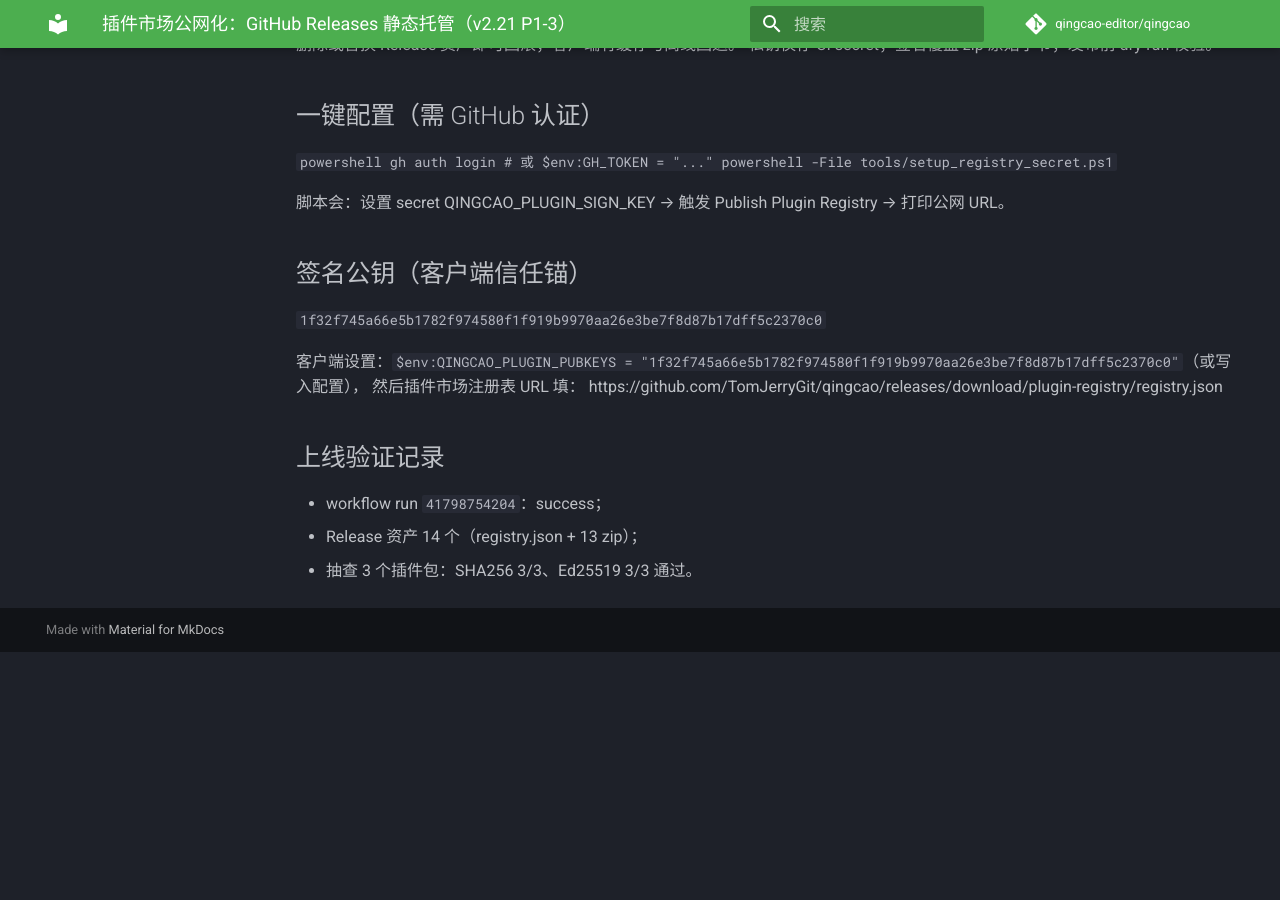
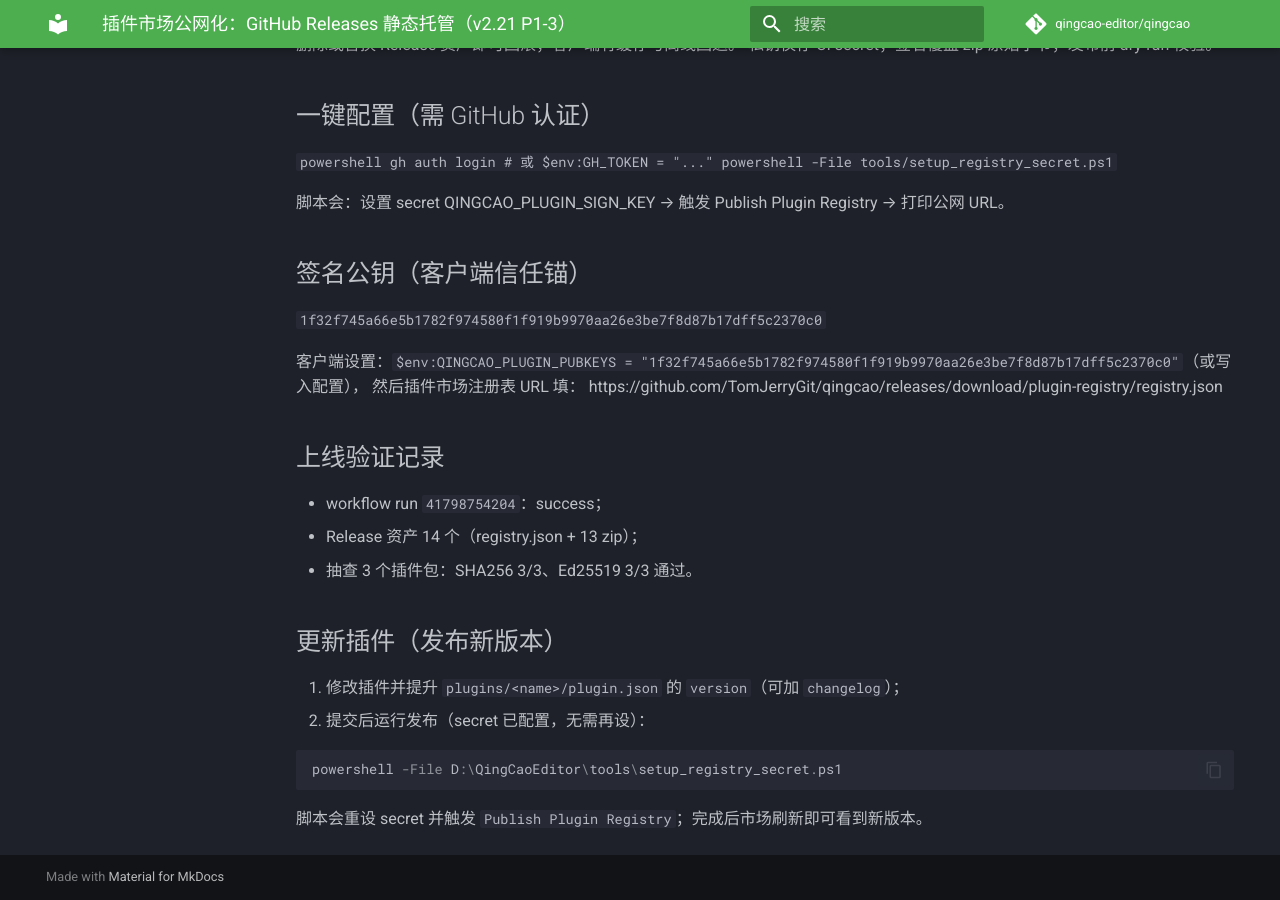
Before and after one commit to TomJerryGit/qingcao, an MkDocs documentation site: the page built from docs/plugin_registry_github_releases.md, in a window 1280 px wide and 900 px high, scrolled down 732 px. Built offline with MkDocs 1.6.1 and Material for MkDocs 9.7.7, drawn with Linux system fonts in a browser that asks for light colours; comment, search, counter and statistics services are not loaded; before the commit the page ends 1384 px from its top, so only the background shows below that.

Commit message:
chore(plugins): wordcount_sandbox 1.0.0 -> 1.0.1（更新发布链路演示）

````diff
--- a/docs/plugin_registry_github_releases.md
+++ b/docs/plugin_registry_github_releases.md
@@ -44,3 +44,15 @@
 - workflow run `41798754204`：success；
 - Release 资产 14 个（registry.json + 13 zip）；
 - 抽查 3 个插件包：SHA256 3/3、Ed25519 3/3 通过。
+
+
+## 更新插件（发布新版本）
+
+1. 修改插件并提升 `plugins/<name>/plugin.json` 的 `version`（可加 `changelog`）；
+2. 提交后运行发布（secret 已配置，无需再设）：
+
+```powershell
+powershell -File D:\QingCaoEditor\tools\setup_registry_secret.ps1
+```
+
+脚本会重设 secret 并触发 `Publish Plugin Registry`；完成后市场刷新即可看到新版本。
````
Also changed, not shown: 1 other file.
